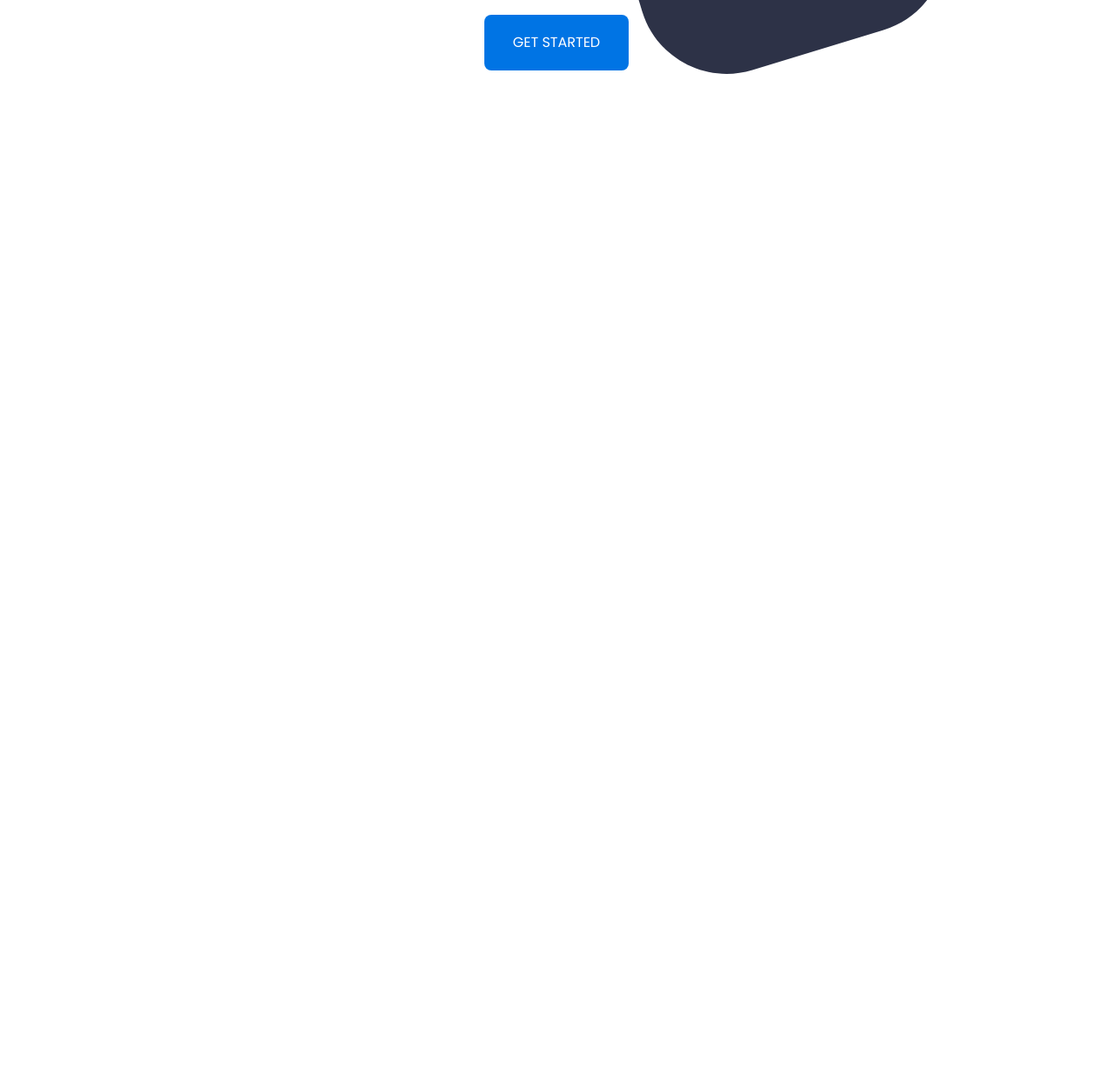
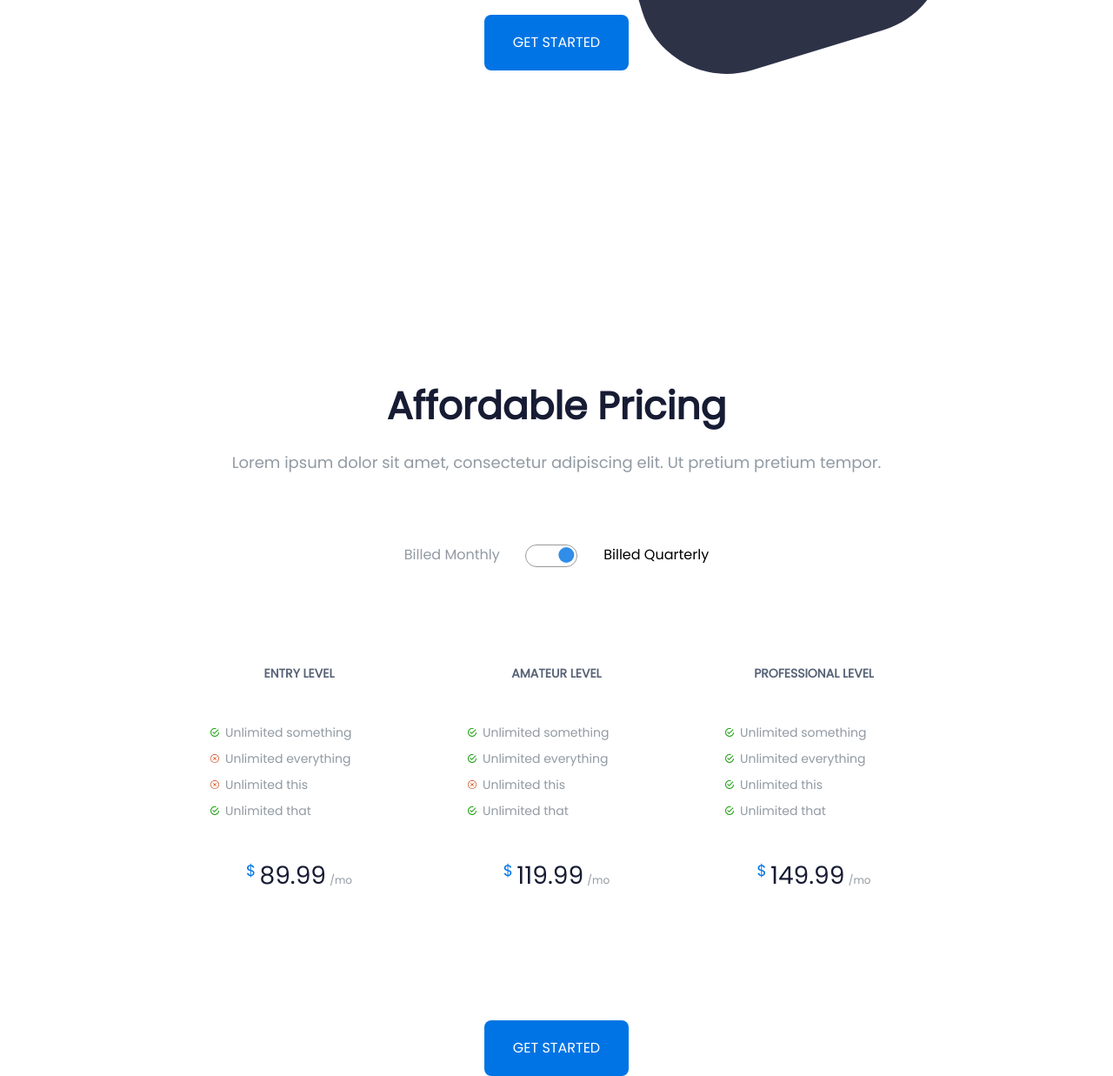
Before and after one commit to zlydenko/saasify-landing, a plain HTML site: page index.html in a window 1280 px wide. Shown: the part 2283-3520 px from the top of the page at 87% size. Before the commit the page ends 2400 px from the top, so only its background shows below. Drawn offline with nearby package versions, Linux system fonts and the light colour scheme.

Commit message:
pricing section added

```diff
--- a/index.html
+++ b/index.html
@@ -69,7 +69,7 @@
           <div class="ux-chapter-principles">
             <div class="row">
               <div class="col-xs-4">
-                <div class="ux-principle">
+                <div class="card">
                   <img src="./img/meditation.svg">
                   <p class="ux-principle--title">Be at peace.</p>
                   <p class="text">Donec facilisis tortor ut augue lacinia, at viverra est semper. Sed sapien metus, scelerisque nec pharetra
@@ -77,7 +77,7 @@
                 </div>
               </div>
               <div class="col-xs-4">
-                <div class="ux-principle">
+                <div class="card">
                   <img src="./img/feasibility.svg">
                   <p class="ux-principle--title">Adapt, evolve.</p>
                   <p class="text">Donec facilisis tortor ut augue lacinia, at viverra est semper. Sed sapien metus, scelerisque nec pharetra
@@ -85,7 +85,7 @@
                 </div>
               </div>
               <div class="col-xs-4">
-                <div class="ux-principle">
+                <div class="card">
                   <img src="./img/value.svg">
                   <p class="ux-principle--title">Be at peace.</p>
                   <p class="text">Donec facilisis tortor ut augue lacinia, at viverra est semper. Sed sapien metus, scelerisque nec pharetra
@@ -118,6 +118,85 @@
       </div>
     </div>
   </section>
+
+  <section class="pricing">
+    <div class="container">
+      <div class="row center-xs">
+        <div class="col-xs-12">
+          <div class="project-showcase--head">
+            <h2 class="subtitle">Affordable Pricing</h2>
+            <p class="text">Lorem ipsum dolor sit amet, consectetur adipiscing elit. Ut pretium pretium tempor.</p>
+          </div>
+
+          <div class="pricing-switch">
+            <label for="bill-switch">Billed Monthly</label>
+            <label class="switch">
+              <input id="bill-switch" type="checkbox" checked="true">
+              <span class="slider round"></span>
+            </label>
+            <label for="bill-switch" class="active">Billed Quarterly</label>
+          </div>
+          <div class="cards">
+            <div class="row center-xs">
+              <div class="col-xs-3">
+                <div class="card">
+                  <h3 class="price--title">Entry level</h3>
+
+                  <ul>
+                    <li class="true">Unlimited something</li>
+                    <li class="false">Unlimited everything</li>
+                    <li class="false">Unlimited this</li>
+                    <li class="true">Unlimited that</li>
+                  </ul>
+
+                  <div class="price-tag">
+                    <sup> $</sup>
+                    <span class="price">89.99</span>
+                    <span class="permonth">/mo</span>
+                  </div>
+                </div>
+              </div>
+              <div class="col-xs-3">
+                <div class="card">
+                  <h3 class="price--title">Amateur level</h3>
+                  <ul>
+                    <li class="true">Unlimited something</li>
+                    <li class="true">Unlimited everything</li>
+                    <li class="false">Unlimited this</li>
+                    <li class="true">Unlimited that</li>
+                  </ul>
+
+                  <div class="price-tag">
+                    <sup> $</sup>
+                    <span class="price">119.99</span>
+                    <span class="permonth">/mo</span>
+                  </div>
+                </div>
+              </div>
+              <div class="col-xs-3">
+                <div class="card">
+                  <h3 class="price--title">Professional level</h3>
+                  <ul>
+                    <li class="true">Unlimited something</li>
+                    <li class="true">Unlimited everything</li>
+                    <li class="true">Unlimited this</li>
+                    <li class="true">Unlimited that</li>
+                  </ul>
+
+                  <div class="price-tag">
+                    <sup> $</sup>
+                    <span class="price">149.99</span>
+                    <span class="permonth">/mo</span>
+                  </div>
+                </div>
+              </div>
+            </div>
+          </div>
+          <button class="main-btn--secondary">Get started</button>
+        </div>
+      </div>
+    </div>
+  </section>
 </body>
 
 </html>
--- a/main.css
+++ b/main.css
@@ -166,11 +166,11 @@ h2.subtitle {
   font-size: 24px;
 }
 
-.ux-principle {
+.ux-chapter-principles .card {
   padding: 70px 50px;
 }
 
-.ux-principle:hover {
+.card:hover {
   border-radius: 15px;
   box-shadow: 0px 3px 4px 4px rgba(7, 42, 68, 0.1);
   cursor: pointer;
@@ -179,7 +179,7 @@ h2.subtitle {
 .project-showcase {
   min-height: 100vh;
   width: 100%;
-  position: absolute;
+  position: relative;
 }
 
 .figure-one,
@@ -215,3 +215,132 @@ h2.subtitle {
 .project-showcase .main-btn--secondary {
   margin-top: 40px;
 }
+
+.pricing {
+  padding-top: 280px;
+}
+
+.switch input {
+  display: none;
+}
+
+.switch {
+  position: relative;
+  display: inline-block;
+  width: 60px;
+  height: 26px;
+}
+
+.slider {
+  position: absolute;
+  cursor: pointer;
+  top: 0;
+  left: 0;
+  right: 0;
+  bottom: 0;
+  background-color: #fff;
+  transition: 0.6s;
+  border: 1px solid #9a9a9a;
+}
+
+.slider:before {
+  position: absolute;
+  content: "";
+  height: 18px;
+  width: 18px;
+  left: 4px;
+  bottom: 4px;
+  background-color: #308de8;
+  transition: 0.6s;
+}
+
+input:not(:checked) + .slider:before {
+  background-color: #9a9a9a;
+}
+
+input:checked + .slider:before {
+  transform: translateX(185%);
+}
+
+.slider.round {
+  border-radius: 34px;
+}
+
+.slider.round:before {
+  border-radius: 50%;
+}
+
+.pricing-switch {
+  width: 30%;
+  margin: 0px auto 60px auto;
+  display: flex;
+  justify-content: space-between;
+  align-items: center;
+}
+
+.pricing-switch label {
+  font-weight: medium;
+}
+
+.pricing-switch label:not(.active) {
+  color: #919aa3;
+}
+
+.pricing .card {
+  padding-top: 40px;
+  padding-bottom: 70px;
+  padding-right: 55px;
+  padding-left: 55px;
+}
+
+.price--title {
+  margin-bottom: 45px;
+  text-transform: uppercase;
+  font-weight: medium;
+  font-size: 14px;
+  color: #586377;
+}
+
+.pricing ul {
+  line-height: 30px;
+  font-size: 14px;
+  text-align: left;
+  list-style: none;
+  padding: 0px;
+  color: #919aa3;
+  margin-bottom: 44px;
+}
+
+.pricing li.true {
+  list-style-image: url("./img/checkmark-true.svg");
+}
+
+.pricing li.false {
+  list-style-image: url("./img/checkmark-false.svg");
+}
+
+.price-tag sup {
+  font-weight: light;
+  font-size: 18px;
+  color: #0074e4;
+}
+
+.price-tag .price {
+  font-weight: medium;
+  font-size: 28px;
+  color: #171c34;
+}
+
+.price-tag .permonth {
+  font-weight: regular;
+  font-size: 12px;
+  color: #919aa3;
+}
+
+.pricing .card:hover .price {
+  color: #0074e4;
+}
+
+.pricing .cards {
+  margin-bottom: 80px;
+}
```
Also changed, not shown: img/checkmark-false.svg (added), img/checkmark-true.svg (added), img/figures/rec10.svg (added), img/figures/rec11.svg (added), img/figures/rec12.svg (added), img/figures/rec6.svg (deleted), img/figures/rec7.svg (deleted), img/figures/rec9.svg (added).
